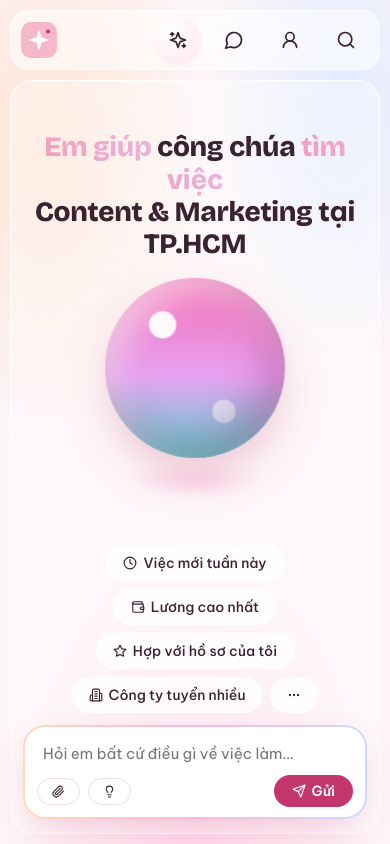
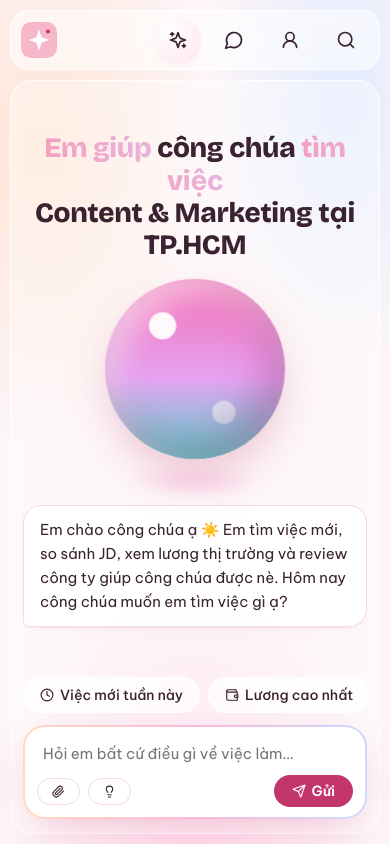
Before and after one commit to bwiuta13/agent-search-job, a FastAPI app: template src/agent_search_job/web/templates/assistant.html in a window 390 px wide. Run offline with FastAPI, Linux system fonts and the light colour scheme; the template is opened without the code that fills it, so the values that code supplies are empty; some libraries are stand-ins or nearby versions.

Commit message:
feat(assistant): em chào công chúa trước khi mở trợ lý
- Màn hình trống (mở trang / Chat mới): lời chào gõ dần dưới orb, orb ở trạng thái "speaking";
  chỉ ở giao diện (không lưu, không gọi LLM, không tốn lượt). Tin nhắn đầu tiên kéo lời chào
  (đang gõ dở thì hiện đủ) lên đầu thread; mở hội thoại cũ thì không chào lại.
- Phần chưa gõ giữ chỗ trong suốt nên bong bóng không giãn dần, trang không xô lệch; giảm chuyển
  động thì hiện ngay.
- Cho vừa màn hình: orb co theo chiều cao (desktop 140–300px, mobile 88–200px), hero cuộn bên
  trong khi quá thấp (safe center) thay vì đè composer, chip gợi ý mobile thành 1 hàng vuốt ngang,
  .as-main min-width: 0 để hàng chip không kéo rộng trang.

Co-Authored-By: Claude Opus 5.5 <noreply@anthropic.com>

```diff
--- a/src/agent_search_job/web/static/assistant/assistant.css
+++ b/src/agent_search_job/web/static/assistant/assistant.css
@@ -2,7 +2,8 @@
 .assistant-page {
   --glass: rgba(255, 255, 255, .55);
   --glass-line: rgba(255, 255, 255, .85);
-  --orb: 300px;
+  /* orb co theo chiều cao màn hình để tiêu đề + orb + lời chào vừa trên laptop thấp (800px -> ~210px) */
+  --orb: clamp(140px, 86dvh - 480px, 300px);
   height: 100dvh; overflow: hidden;
   background:
     radial-gradient(60% 50% at 12% 18%, #ffe4d4 0, transparent 70%),
@@ -34,6 +35,7 @@
 
 .as-main {
   position: relative; display: flex; flex-direction: column; gap: 12px; min-height: 0;
+  min-width: 0; /* ô lưới 1fr không bị hàng chip không xuống dòng (mobile) kéo rộng hơn màn hình */
   padding: 20px clamp(16px, 4vw, 48px); border-radius: 28px;
   background: rgba(255, 255, 255, .35); border: 1px solid var(--glass-line); backdrop-filter: blur(6px);
 }
@@ -45,7 +47,8 @@
 }
 .as-chip-profile .i { width: 28px; height: 28px; padding: 6px; border-radius: 50%; background: var(--petal); }
 
-.as-hero { display: flex; flex-direction: column; align-items: center; justify-content: center; gap: 8px; flex: 1; min-height: 0; }
+/* màn hình quá thấp: hero cuộn bên trong (safe center: tràn thì bám đầu, không bị cắt mất tiêu đề) thay vì đè lên composer */
+.as-hero { display: flex; flex-direction: column; align-items: center; justify-content: center; justify-content: safe center; gap: 8px; flex: 1; min-height: 0; overflow-y: auto; }
 .as-title { margin: 0; text-align: center; font-size: clamp(28px, 4.2vw, 46px); line-height: 1.15; color: var(--ink); }
 .as-title .soft { background: linear-gradient(90deg, #f3a0bf, #e8b4da); -webkit-background-clip: text; background-clip: text; color: transparent; }
 .as-orb-wrap { display: flex; flex-direction: column; align-items: center; }
@@ -101,6 +104,11 @@
 .as-sources { margin: 0; padding: 0; list-style: none; display: flex; flex-wrap: wrap; gap: 6px; font-size: 12px; }
 .as-sources a { display: inline-block; padding: 3px 10px; border-radius: 999px; background: var(--lilac-bg); color: var(--lilac); }
 .as-error { margin: 0; padding: 8px 12px; border-radius: 12px; background: var(--warn-bg); color: var(--warn); font-size: 14px; }
+/* lời chào đầu: bong bóng rộng cố định dưới orb ở màn hình trống; đã chat mà nó còn ở hero thì ẩn */
+.as-hero .as-greet { width: 100%; max-width: 560px; }
+.as-hero .as-greet .as-bubble { max-width: none; }
+.has-chat .as-hero .as-greet { display: none; }
+.as-greet-rest { opacity: 0; }
 
 .as-dock { display: flex; flex-direction: column; gap: 12px; }
 .as-suggest { position: relative; display: flex; flex-wrap: wrap; justify-content: center; gap: 8px; }
@@ -184,7 +192,7 @@
 .as-history-del { padding: 0 8px; border: 0; background: none; color: var(--muted); cursor: pointer; }
 
 @media (max-width: 767px) {
-  .assistant-page { --orb: 200px; }
+  .assistant-page { --orb: clamp(88px, 86dvh - 490px, 200px); }
   .assistant-page.has-chat { --orb: 56px; }
   .as-shell { grid-template-columns: 1fr; grid-template-rows: auto 1fr; gap: 10px; padding: 10px; }
   .as-rail { flex-direction: row; padding: 6px 10px; border-radius: 18px; }
@@ -192,6 +200,9 @@
   .as-main { padding: 14px 12px; border-radius: 22px; }
   .as-top { display: none; }
   .as-tool span { display: none; }
+  /* chip gợi ý: 1 hàng vuốt ngang thay vì 4 hàng, chừa chỗ cho tiêu đề + orb + lời chào */
+  .as-suggest { flex-wrap: nowrap; justify-content: flex-start; overflow-x: auto; scrollbar-width: none; }
+  .as-sugg { flex: 0 0 auto; }
 }
 @media (prefers-reduced-motion: reduce) {
   .as-orb-css, .as-steps li.run::before, .as-thinking::before { animation: none; }
--- a/src/agent_search_job/web/static/assistant/chat.js
+++ b/src/agent_search_job/web/static/assistant/chat.js
@@ -59,6 +59,7 @@ wideForCharacter.addEventListener("change", loadCharacter);
 import("./stage.js")
   .then((m) => {
     stage = m.createStage($("#stage"), { orbSlot: $("#orb-slot"), avatarSlot: $("#avatar-slot") });
+    stage?.setState($(".as-orb-css").dataset.state); // stage nạp sau: theo trạng thái hiện tại (vd đang chào)
     loadCharacter();
   })
   .catch(() => {}); // không có WebGL2 / lỗi import -> giữ orb CSS, không có nhân vật
@@ -97,7 +98,26 @@ const bunnySay = (text, { sticky = false } = {}) => {
   });
 })();
 
+// Em chào trước: lời chào chỉ có ở giao diện (không lưu, không gửi LLM, không tốn lượt). Màn hình trống thì gõ dần
+// dưới orb; tin nhắn đầu tiên kéo nó vào đầu thread để hội thoại đọc liền mạch.
+const hour = new Date().getHours();
+const GREETING = `Em chào công chúa ạ ${hour < 11 ? "☀️" : hour < 18 ? "🌸" : "🌙"} Em tìm việc mới, so sánh JD, xem lương `
+  + "thị trường và review công ty giúp công chúa được nè. Hôm nay công chúa muốn em tìm việc gì ạ?";
+const greet = el("div", "as-msg assistant as-greet");
+const greetBubble = greet.appendChild(el("div", "as-bubble"));
+// phần chưa gõ vẫn nằm trong bong bóng nhưng trong suốt: bong bóng đủ cao ngay từ đầu, trang không xô lệch khi gõ
+const greetShown = el("span"), greetRest = el("span", "as-greet-rest");
+let greetTimer = 0;
+
 const addMessage = (role, text = "") => {
+  if (greet.isConnected && greet.parentElement !== thread) {
+    // tin nhắn đầu tiên: lời chào (đang gõ dở thì hiện đủ) chuyển từ dưới orb vào đầu thread
+    clearInterval(greetTimer);
+    greetShown.textContent = GREETING;
+    greetRest.textContent = "";
+    if (!controller) setOrb("idle");
+    thread.append(greet);
+  }
   document.body.classList.add("has-chat");
   const wrap = el("div", `as-msg ${role}`);
   const bubble = el("div", "as-bubble");
@@ -155,12 +175,34 @@ const addSources = (wrap, sources) => {
   }
 };
 
-const resetChat = () => {
+// Về màn hình trống. greetAgain=false khi sắp mở hội thoại cũ: không chào lại (lời chào không có trong lịch sử).
+const resetChat = (greetAgain = true) => {
   controller?.abort();
   convId = null;
+  clearInterval(greetTimer);
   thread.replaceChildren();
   document.body.classList.remove("has-chat");
   $("#bunny-say")?.classList.remove("on"); // chat mới: thỏ im, chờ câu hỏi mới
+  if (!greetAgain) {
+    greet.remove();
+    setOrb("idle");
+    return;
+  }
+  $(".as-hero").append(greet);
+  const words = GREETING.split(" ");
+  let n = matchMedia("(prefers-reduced-motion: reduce)").matches ? words.length - 1 : 0;
+  const type = () => {
+    n++;
+    greetShown.textContent = words.slice(0, n).join(" ");
+    greetRest.textContent = words.slice(n).map((w) => ` ${w}`).join("");
+    if (n < words.length) return;
+    clearInterval(greetTimer);
+    if (!controller) setOrb("idle");
+  };
+  greetBubble.replaceChildren(greetShown, greetRest);
+  setOrb("speaking");
+  type();
+  if (n < words.length) greetTimer = setInterval(type, 45);
 };
 
 // Mở 1 ngăn (id) hoặc đóng hết (null). Mở: focus vào ngăn, nhớ nút đã mở; đóng: trả focus về nút đó.
@@ -206,7 +248,7 @@ const loadHistory = async () => {
       }
       if (!res.ok) return loadHistory();
       const conv = await res.json();
-      resetChat();
+      resetChat(false);
       convId = conv.id;
       for (const m of conv.messages) {
         const w = addMessage(m.role, m.content);
@@ -447,6 +489,7 @@ $("#profile-delete").addEventListener("click", async () => {
   loadProfile();
 });
 
+resetChat(); // màn hình trống + em chào trước
 loadHistory();
 loadProfile();
 // Thỏ chào công chúa khi mở trang (1 lần, tự tắt) — người dùng biết ngay nhân vật đang ở đây
```
Also changed, not shown: docs/superpowers/specs/2026-10-19-ai-assistant-chat-design.md (+1 -1 lines).
